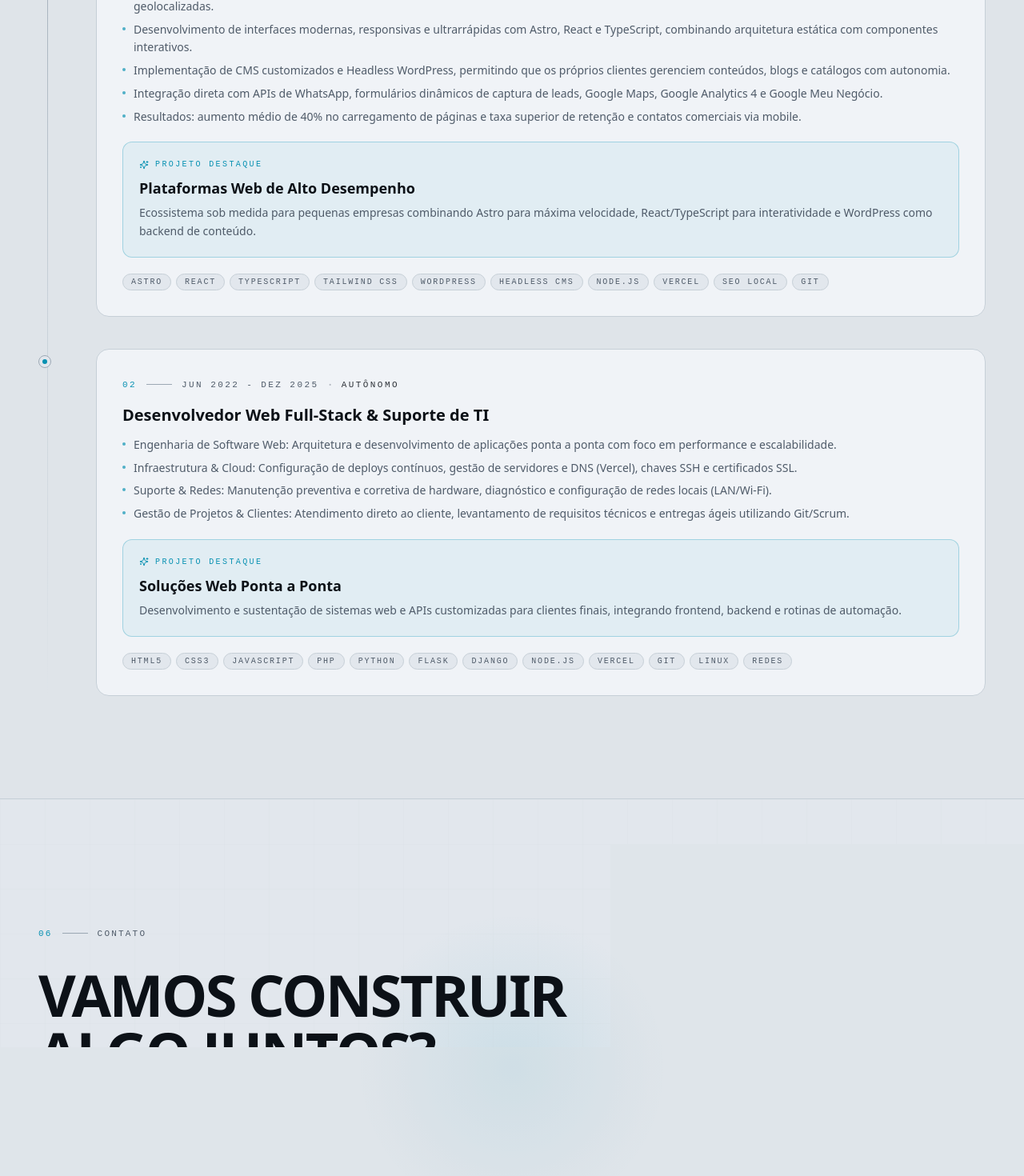
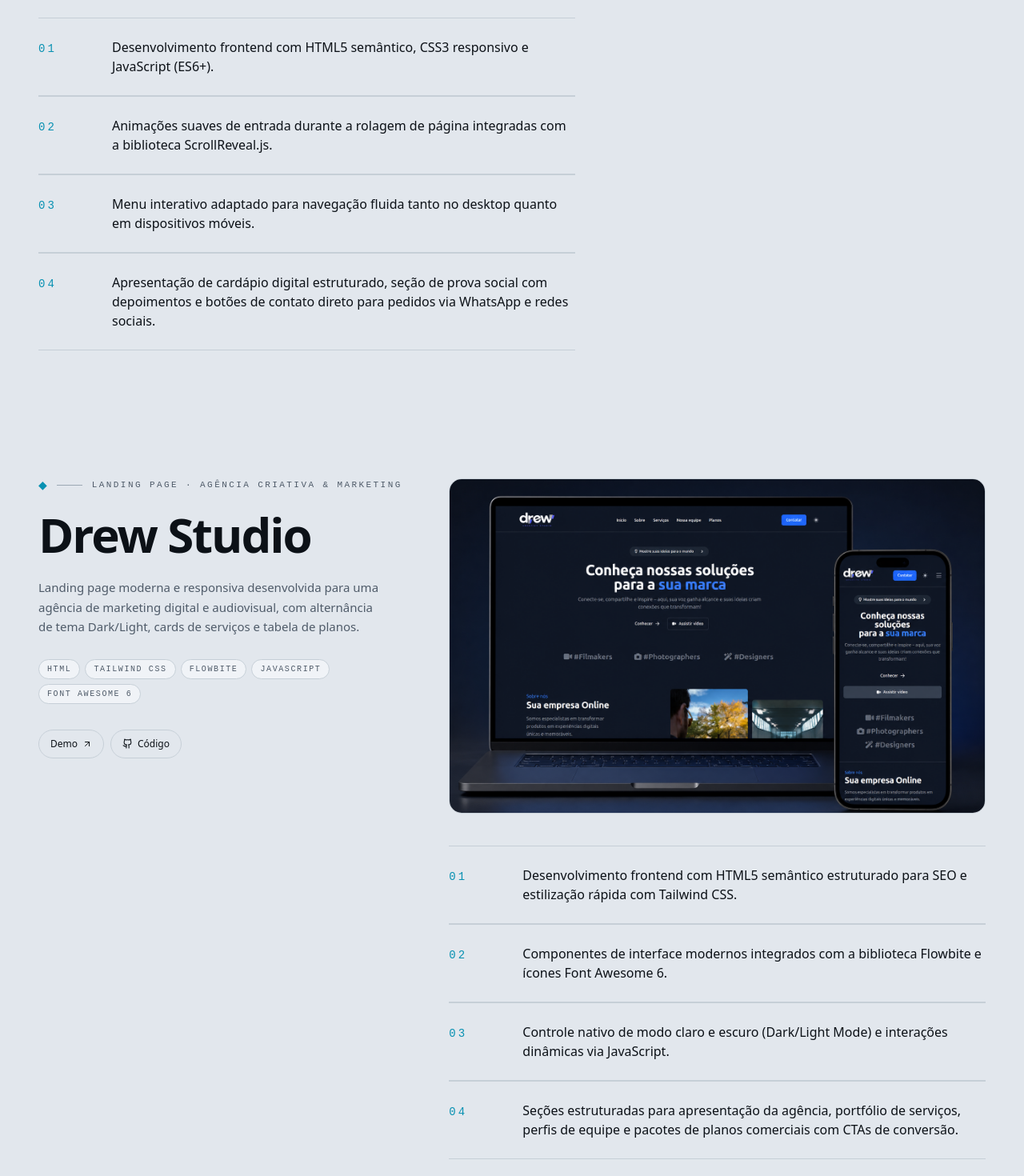
Before and after one commit to vdonoladev/my-site, a React (Vite) app: page / in a window 1280 px wide. Shown: the part 7080-8550 px from the top of the page at 80% size. Built offline with nearby package versions, Linux system fonts and the light colour scheme.

Commit message:
adding new projects

```diff
--- a/src/data/projects.ts
+++ b/src/data/projects.ts
@@ -148,4 +148,80 @@ export const projects: Project[] = [
       demo: 'https://sitepsicologa-vdonoladev.vercel.app/',
     },
   },
+  {
+    slug: 'food-landing-page',
+    kind: 'fullstack',
+    name: 'food — Delivery Landing Page',
+    type: { pt: 'Landing Page · Gastronomia & Delivery', en: 'Landing Page · Food & Delivery' },
+    description: {
+      pt: 'Landing page moderna e responsiva voltada para negócios de delivery e gastronomia, combinando cardápio atrativo, depoimentos de clientes e navegação fluida com animações.',
+      en: 'Modern, responsive landing page crafted for food delivery businesses, featuring an enticing menu showcase, customer testimonials, and smooth animated navigation.',
+    },
+    bullets: {
+      pt: [
+        'Desenvolvimento frontend com HTML5 semântico, CSS3 responsivo e JavaScript (ES6+).',
+        'Animações suaves de entrada durante a rolagem de página integradas com a biblioteca ScrollReveal.js.',
+        'Menu interativo adaptado para navegação fluida tanto no desktop quanto em dispositivos móveis.',
+        'Apresentação de cardápio digital estruturado, seção de prova social com depoimentos e botões de contato direto para pedidos via WhatsApp e redes sociais.',
+      ],
+      en: [
+        'Frontend development using semantic HTML5, responsive CSS3, and JavaScript (ES6+).',
+        'Smooth scroll-triggered entrance animations powered by ScrollReveal.js.',
+        'Interactive menu layout tailored for seamless navigation on both desktop and mobile devices.',
+        'Structured digital menu showcase, social proof testimonial section, and direct contact buttons for orders via WhatsApp and social channels.',
+      ],
+    },
+    stack: ['HTML', 'CSS', 'JavaScript', 'jQuery', 'ScrollReveal.js', 'Font Awesome', 'Netlify'],
+    images: [
+            {
+        src: '/projects/Food/01.png',
+        alt: {
+          pt: 'Food - mockup do projeto desktop e mobile',
+          en: 'Food - desktop and mobile project mockup',
+        },
+      },
+    ],
+    links: {
+      demo: 'https://food-vdonoladev.netlify.app/',
+      code: 'https://github.com/vdonoladev/food',
+    },
+  },
+  {
+    slug: 'drew-studio',
+    kind: 'fullstack',
+    name: 'Drew Studio',
+    type: { pt: 'Landing Page · Agência Criativa & Marketing', en: 'Landing Page · Creative Agency & Marketing' },
+    description: {
+      pt: 'Landing page moderna e responsiva desenvolvida para uma agência de marketing digital e audiovisual, com alternância de tema Dark/Light, cards de serviços e tabela de planos.',
+      en: 'Modern, responsive landing page crafted for a digital marketing and creative agency, featuring Dark/Light mode switching, service showcase cards, and tiered pricing plans.',
+    },
+    bullets: {
+      pt: [
+        'Desenvolvimento frontend com HTML5 semântico estruturado para SEO e estilização rápida com Tailwind CSS.',
+        'Componentes de interface modernos integrados com a biblioteca Flowbite e ícones Font Awesome 6.',
+        'Controle nativo de modo claro e escuro (Dark/Light Mode) e interações dinâmicas via JavaScript.',
+        'Seções estruturadas para apresentação da agência, portfólio de serviços, perfis de equipe e pacotes de planos comerciais com CTAs de conversão.',
+      ],
+      en: [
+        'Frontend development using semantic, SEO-optimized HTML5 and utility-first styling with Tailwind CSS.',
+        'Modern UI components integrated with Flowbite and customized with Font Awesome 6 icons.',
+        'Native light and dark theme switcher (Dark/Light Mode) with dynamic UI interactions via JavaScript.',
+        'Structured sections for company overview, service catalogs, team profiles, and tiered service pricing packages with conversion CTAs.',
+      ],
+    },
+    stack: ['HTML', 'Tailwind CSS', 'Flowbite', 'JavaScript', 'Font Awesome 6'],
+    images: [
+            {
+        src: '/projects/DrewStudio/01.png',
+        alt: {
+          pt: 'Drew Studio - mockup do projeto desktop e mobile',
+          en: 'Drew Studio - desktop and mobile project mockup',
+        },
+      },
+    ],
+    links: {
+      demo: 'https://drewstudio-vdonoladev.vercel.app/',
+      code: 'https://github.com/vdonoladev/drewStudio',
+    },
+  },
 ];
```
Also changed, not shown: public/projects/DrewStudio/01.png (added), public/projects/Food/01.png (added).
